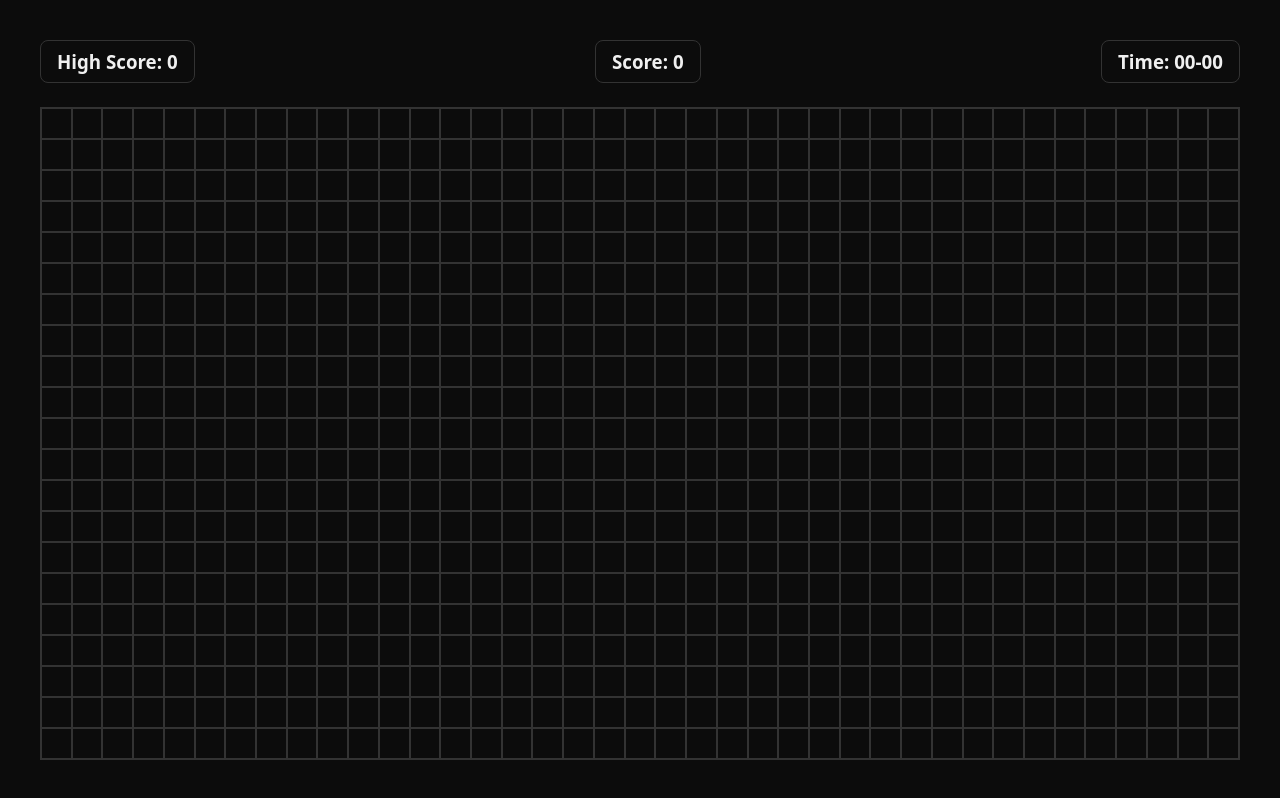
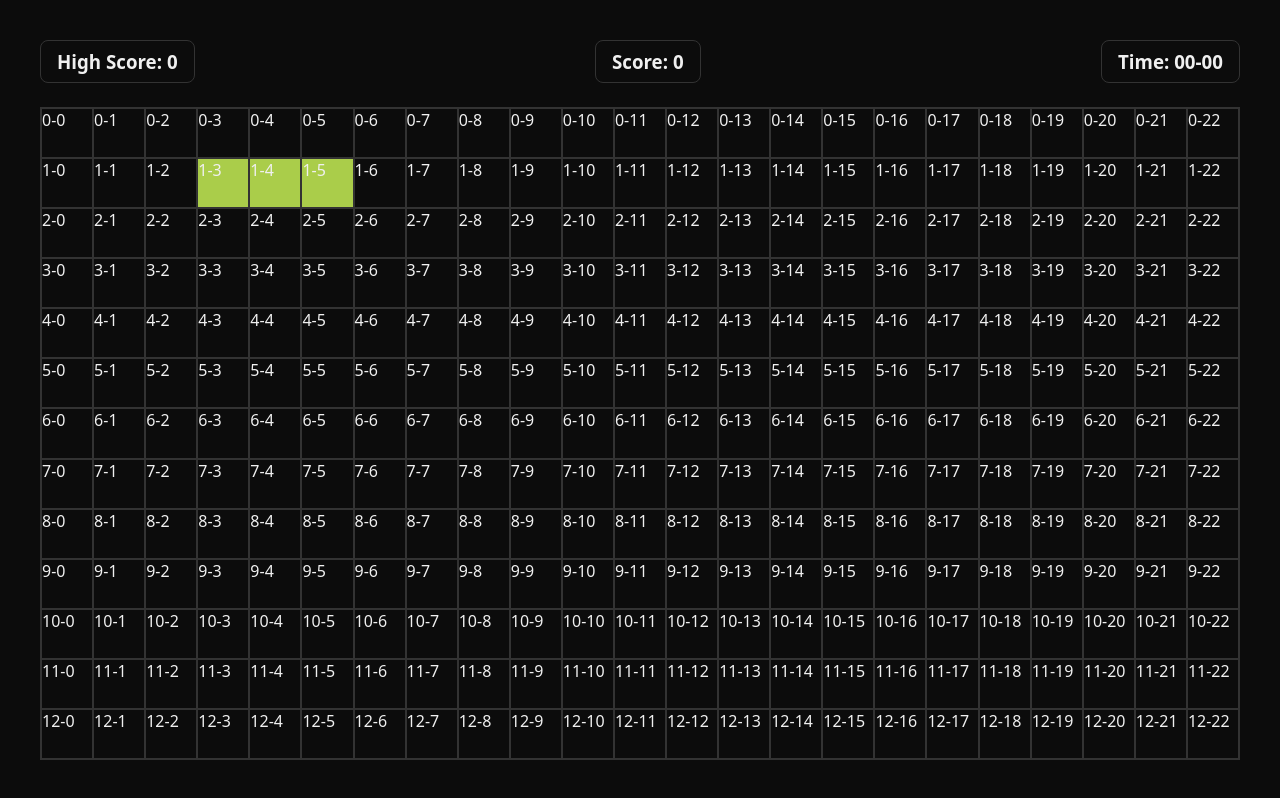
Before and after one commit to np-tech-324/Snake-game, a plain HTML site: page index.html in a window 1280 px wide. Drawn offline with Linux system fonts and the light colour scheme.

Commit message:
snake is ready

```diff
--- a/script.js
+++ b/script.js
@@ -1,10 +1,27 @@
 const board = document.querySelector('.board')
 
-const blockHeight = 30
-const blockwidth = 30
+const blockHeight = 50
+const blockwidth = 50
 
 const rows = Math.floor(board.clientHeight / blockHeight)
 const cols = Math.floor(board.clientWidth / blockwidth)
+
+const blocks = [];
+const snake = [
+    {
+        x: 1,
+        y: 3
+    },
+    {
+        x: 1,
+        y: 4
+    },
+    {
+        x: 1,
+        y: 5
+    },
+
+]
 
 // for(let i = 0; i < rows*cols;i++){
 //     let block = document.createElement('div')
@@ -14,10 +31,21 @@ const cols = Math.floor(board.clientWidth / blockwidth)
 
 for(let row = 0;row < rows; row++){
     for(let col = 0; col < cols; col++){
-        let block = document.createElement('div')
+        const block = document.createElement('div')
         block.classList.add("block")
-        board.appendChild(block)
-
-        // block.innerHTML = `${row}-${col}`
+        board.appendChild(block);
+        block.innerHTML = `${row}-${col}`
+        blocks[`${row}-${col}`] = block;
+        // console.log(block);
     }
 }
+
+function render(){
+    snake.forEach(segment =>{
+        blocks[`${segment.x}-${segment.y}`].classList.add("fill")
+    })
+}
+
+setInterval(() => {
+    render()
+}, 300);
--- a/style.css
+++ b/style.css
@@ -6,6 +6,7 @@
 :root{
     /* Background-color */
     --bg-primary-color: #0c0c0c;
+    --bg-fill-color: #aacd4a;
 
     /* Text-color */
     --text-primary-color: #f0f0f0;
@@ -67,8 +68,8 @@ section .infos{
     border: 1px solid var(--border-primary-color);
     flex-grow: 1;
     display: grid;
-    grid-template-columns: repeat(auto-fill, minmax(30px, 1fr));
-    grid-template-rows: repeat(auto-fill, minmax(30px, 1fr));
+    grid-template-columns: repeat(auto-fill, minmax(50px, 1fr));
+    grid-template-rows: repeat(auto-fill, minmax(50px, 1fr));
 }
 
 .board .block {
@@ -76,3 +77,7 @@ section .infos{
     width: 30px; */
     border: 1px solid var(--border-primary-color);
 }
+
+.fill {
+    background-color: var(--bg-fill-color);
+}
```
